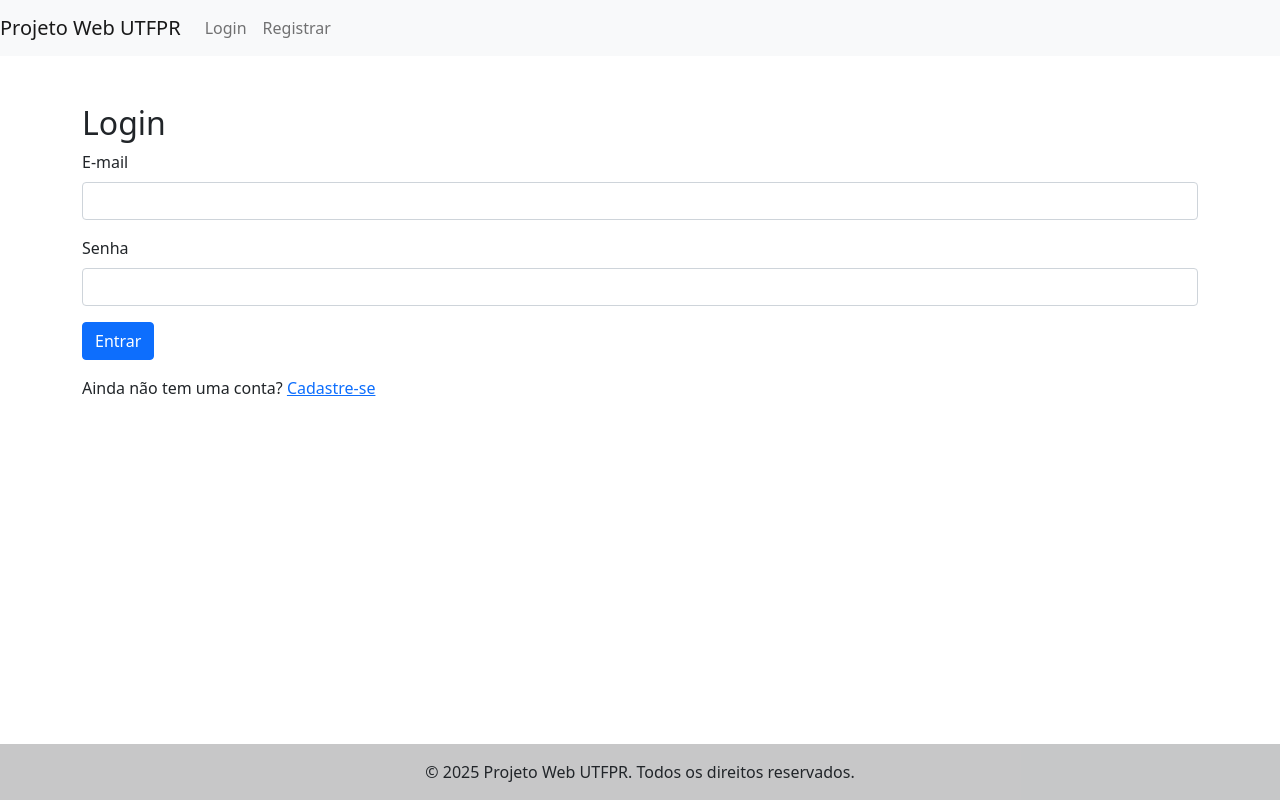
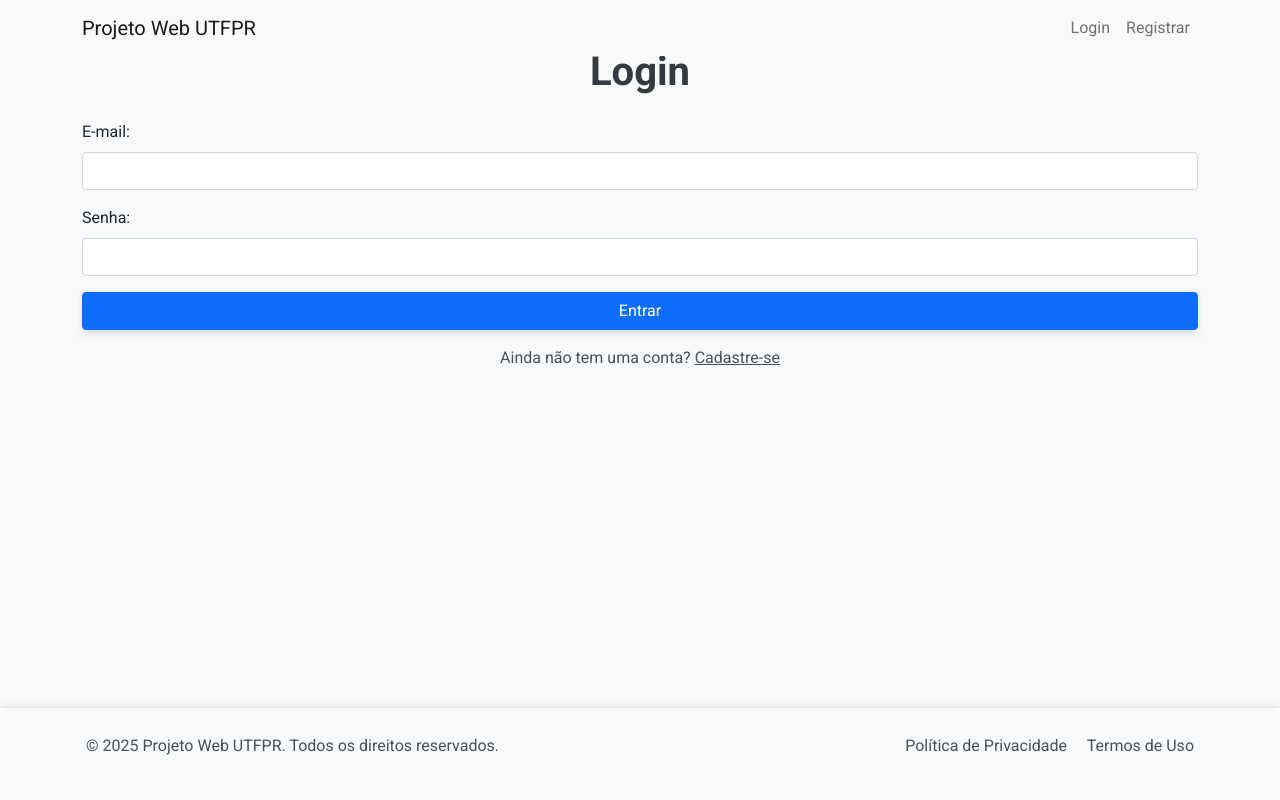
Before and after one commit to Matheuzaum1/projeto-webserv-utfpr, a PHP site: page /views/auth/login.php in a window 1280 px wide. Run offline with PHP 8.4, Linux system fonts and the light colour scheme.

Commit message:
Melhorias e reorganizacao do CSS

```diff
--- a/public/css/style.css
+++ b/public/css/style.css
@@ -1,111 +1,99 @@
-/* Estilos globais para o projeto */
+/* Import Google Fonts */
+@import url('https://fonts.googleapis.com/css2?family=Roboto:wght@400;700&display=swap');
+
+/* Base styles */
 body {
-    font-family: Arial, sans-serif;
+    font-family: 'Roboto', Arial, sans-serif;
     margin: 0;
     padding: 0;
     background-color: #f8f9fa;
 }
 
-.container {
-    width: 90%;
-    margin: 20px auto;
-    background: #fff;
-    padding: 20px;
-    border-radius: 8px;
+/* Typography */
+h1, h2, h3, h4, h5, h6 {
+    font-weight: 700;
+    color: #343a40;
+}
+
+p, a, button {
+    font-weight: 400;
+    color: #495057;
+}
+
+/* Buttons */
+button, .btn {
+    transition: all 0.3s ease;
     box-shadow: 0 4px 6px rgba(0, 0, 0, 0.1);
 }
 
-h1 {
-    text-align: center;
-    color: #343a40;
+button:hover, .btn:hover {
+    transform: translateY(-2px);
+    box-shadow: 0 6px 8px rgba(0, 0, 0, 0.15);
 }
 
-.actions {
-    display: flex;
-    justify-content: space-between;
+/* Cards */
+.card {
+    border-radius: 10px;
+    box-shadow: 0 4px 6px rgba(0, 0, 0, 0.1);
+    padding: 20px;
+    background-color: #fff;
     margin-bottom: 20px;
 }
 
-.actions a, .actions button {
-    padding: 10px 20px;
-    background-color: #007BFF;
-    color: #fff;
-    border: none;
-    border-radius: 5px;
-    text-decoration: none;
-    text-align: center;
-    cursor: pointer;
+/* Animations */
+.animated {
+    animation-duration: 1s;
+    animation-fill-mode: both;
 }
 
-.actions a:hover, .actions button:hover {
-    background-color: #0056b3;
+.fade-in {
+    animation-name: fadeIn;
 }
 
-table {
-    width: 100%;
-    border-collapse: collapse;
-    margin-top: 20px;
+@keyframes fadeIn {
+    from {
+        opacity: 0;
+    }
+    to {
+        opacity: 1;
+    }
 }
 
-table th, table td {
-    border: 1px solid #dee2e6;
-    padding: 12px;
-    text-align: left;
+/* Scroll Animations */
+[data-aos] {
+    transition: opacity 0.6s ease, transform 0.6s ease;
 }
 
-table th {
-    background-color: #007BFF;
-    color: white;
+[data-aos="fade-up"] {
+    opacity: 0;
+    transform: translateY(20px);
 }
 
-table tr:nth-child(even) {
-    background-color: #f2f2f2;
+[data-aos="fade-up"].aos-animate {
+    opacity: 1;
+    transform: translateY(0);
 }
 
-.btn-sm {
-    padding: 5px 10px;
-    font-size: 0.875rem;
-    border-radius: 4px;
-    margin-right: 5px;
+/* Footer styles */
+footer {
+    position: relative;
+    bottom: 0;
+    width: 100%;
+    background-color: #f8f9fa;
+    box-shadow: 0 -2px 5px rgba(0, 0, 0, 0.1);
+    padding: 10px 0;
 }
 
-.btn-warning {
-    background-color: #ffc107;
-    color: #212529;
-    border: none;
+/* Ensure footer stays at the bottom */
+html {
+    height: 100%;
 }
-
-.btn-warning:hover {
-    background-color: #e0a800;
+body {
+    display: flex;
+    flex-direction: column;
+    min-height: 100%;
+    margin: 0;
 }
-
-.btn-info {
-    background-color: #17a2b8;
-    color: #fff;
-    border: none;
+main {
+    flex: 1;
 }
-
-.btn-info:hover {
-    background-color: #138496;
-}
-
-.btn-group {
-    display: flex;
-    justify-content: flex-start;
-}
-
-.btn.btn-danger.mt-3 {
-    background-color: #dc3545;
-    color: #fff;
-    border: none;
-    font-size: 1rem;
-    padding: 10px 20px;
-    border-radius: 5px;
-    text-align: center;
-    cursor: pointer;
-    text-decoration: none;
-}
-
-.btn.btn-danger.mt-3:hover {
-    background-color: #c82333;
-}
--- a/views/auth/Login.php
+++ b/views/auth/Login.php
@@ -31,39 +31,18 @@ if (isset($_COOKIE['user_token'])) {
     <meta name="viewport" content="width=device-width, initial-scale=1.0">
     <title>Login - Projeto Web UTFPR</title>
     <link href="https://cdn.jsdelivr.net/npm/bootstrap@5.1.3/dist/css/bootstrap.min.css" rel="stylesheet">
+    <link rel="stylesheet" href="/public/css/style.css?v=1.0">
 </head>
 <body>
     <?php include(__DIR__ . '/../common/Header.php'); ?>
 
+    <main class="flex-grow-1">
         <div class="container mt-5">
-        <h2>Login</h2>
-        <form action="/index.php?action=login" method="POST">
-            <div class="mb-3">
-                <label for="email" class="form-label">E-mail</label>
-                <input type="email" class="form-control" id="email" name="email" required>
-            </div>
-            <div class="mb-3">
-                <label for="password" class="form-label">Senha</label>
-                <input type="password" class="form-control" id="password" name="senha" required>
-            </div>
-            <button type="submit" class="btn btn-primary">Entrar</button>
-        </form>
-        <p class="mt-3">Ainda não tem uma conta? <a href="register.php">Cadastre-se</a></p>
-    </div>
-
-    <?php include(__DIR__ . '/../common/Footer.php'); ?>
-</body>
-</html>
-<?php
-$error = $_GET['erro'] ?? null;
-$success = $_GET['success'] ?? null;
-?>
-
-<div class="container mt-3">
-    <?php if ($error): ?>
+            <h1 class="text-center">Login</h1>
+            <?php if (isset($_GET['erro'])): ?>
                 <div class="alert alert-danger">
                 <?php
-            switch ($error) {
+                switch ($_GET['erro']) {
                     case 'campos_vazios':
                         echo 'Por favor, preencha todos os campos.';
                         break;
@@ -85,14 +64,21 @@ $success = $_GET['success'] ?? null;
                 ?>
                 </div>
             <?php endif; ?>
+            <form action="/index.php?action=login" method="POST" class="mt-4">
+                <div class="mb-3">
+                    <label for="email" class="form-label">E-mail:</label>
+                    <input type="email" id="email" name="email" class="form-control" required>
+                </div>
+                <div class="mb-3">
+                    <label for="password" class="form-label">Senha:</label>
+                    <input type="password" id="password" name="senha" class="form-control" required>
+                </div>
+                <button type="submit" class="btn btn-primary w-100">Entrar</button>
+            </form>
+            <p class="mt-3 text-center">Ainda não tem uma conta? <a href="register.php">Cadastre-se</a></p>
+        </div>
+    </main>
 
-    <?php if ($success): ?>
-        <div class="alert alert-success">
-            <?php
-            if ($success === 'usuario_cadastrado') {
-                echo 'Usuário cadastrado com sucesso! Faça login para continuar.';
-            }
-            ?>
-        </div>
-    <?php endif; ?>
-</div>
+    <?php include(__DIR__ . '/../common/Footer.php'); ?>
+</body>
+</html>
--- a/views/common/Footer.php
+++ b/views/common/Footer.php
@@ -1,5 +1,13 @@
-<footer class="bg-light text-center text-lg-start fixed-bottom">
-    <div class="text-center p-3" style="background-color: rgba(0, 0, 0, 0.2);">
-        © 2025 Projeto Web UTFPR. Todos os direitos reservados.
+<footer class="bg-light text-center text-lg-start">
+    <div class="container p-3">
+        <div class="row">
+            <div class="col-md-6 text-md-start">
+                <p>© 2025 Projeto Web UTFPR. Todos os direitos reservados.</p>
+            </div>
+            <div class="col-md-6 text-md-end">
+                <a href="#" class="text-decoration-none me-3">Política de Privacidade</a>
+                <a href="#" class="text-decoration-none">Termos de Uso</a>
+            </div>
+        </div>
     </div>
 </footer>
--- a/views/common/Header.php
+++ b/views/common/Header.php
@@ -1,12 +1,24 @@
-<nav class="navbar navbar-expand-lg navbar-light bg-light">
+<link rel="stylesheet" href="https://cdnjs.cloudflare.com/ajax/libs/font-awesome/6.0.0-beta3/css/all.min.css" integrity="sha384-k6RqeWeci5ZR/Lv4MR0sA0FfDOMt23cez/3paNdF+Z5pD1F1dT5V5z5F5z5F5z5" crossorigin="anonymous">
+<script src="https://cdn.jsdelivr.net/npm/aos@2.3.4/dist/aos.js"></script>
+<link href="https://cdn.jsdelivr.net/npm/aos@2.3.4/dist/aos.css" rel="stylesheet">
+<script>
+    document.addEventListener('DOMContentLoaded', function() {
+        AOS.init();
+    });
+</script>
+<header>
+    <nav class="navbar navbar-expand-lg navbar-light bg-light fixed-top">
+        <div class="container">
             <a class="navbar-brand" href="#">Projeto Web UTFPR</a>
-    <button class="navbar-toggler" type="button" data-toggle="collapse" data-target="#navbarNav" aria-controls="navbarNav" aria-expanded="false" aria-label="Toggle navigation">
+            <button class="navbar-toggler" type="button" data-bs-toggle="collapse" data-bs-target="#navbarNav" aria-controls="navbarNav" aria-expanded="false" aria-label="Toggle navigation">
                 <span class="navbar-toggler-icon"></span>
             </button>
             <div class="collapse navbar-collapse" id="navbarNav">
-        <ul class="navbar-nav">
+                <ul class="navbar-nav ms-auto">
                     <li class="nav-item"><a class="nav-link" href="/views/auth/login.php">Login</a></li>
                     <li class="nav-item"><a class="nav-link" href="/views/auth/register.php">Registrar</a></li>
                 </ul>
             </div>
+        </div>
     </nav>
+</header>
```
Also changed, not shown: config/usuarios.php (+8 -0 lines), views/auth/Register.php (+8 -2 lines), views/dashboard/dashboardAdmin.php (+13 -8 lines), views/dashboard/dashboardUsuario.php (+8 -1 lines). Lines whose indentation alone changed are shown as unchanged.
